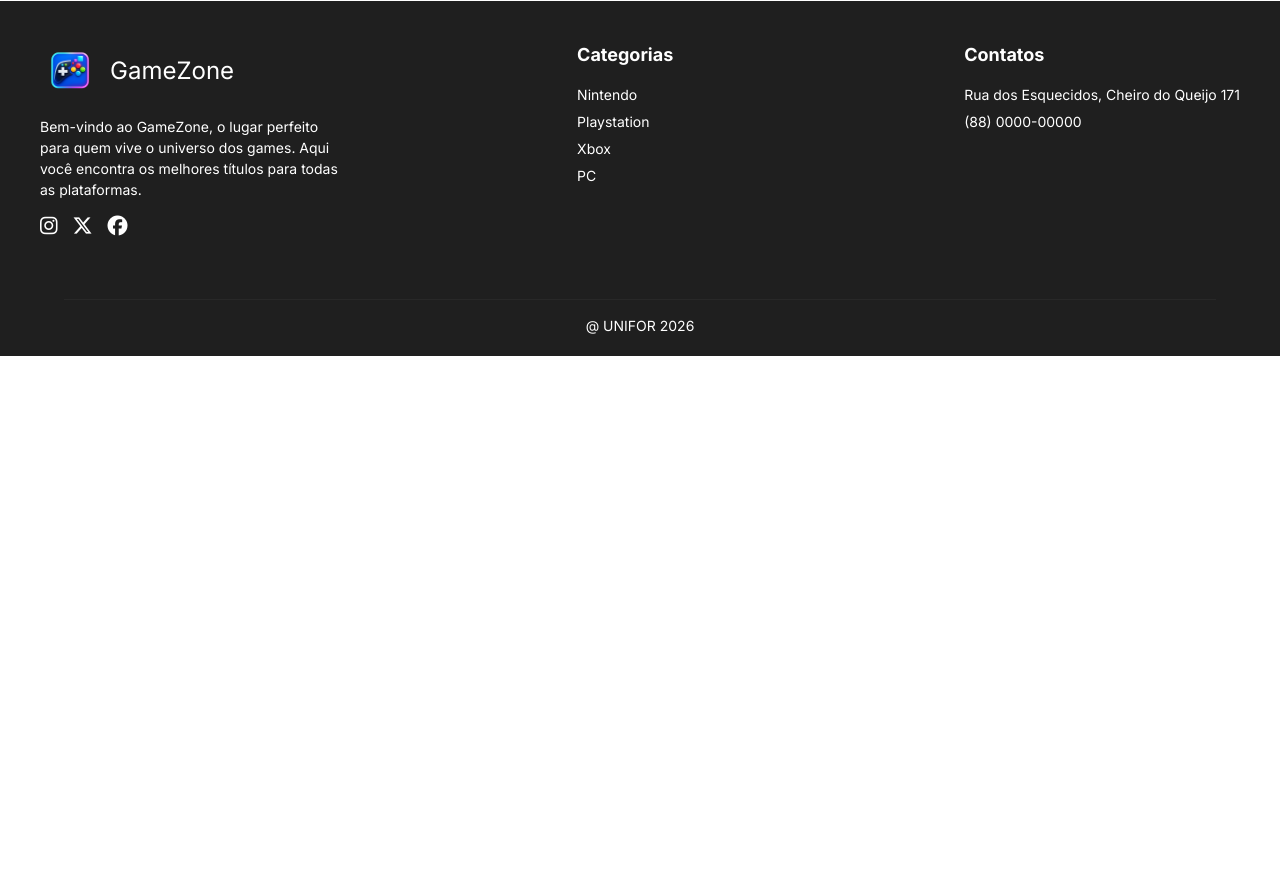
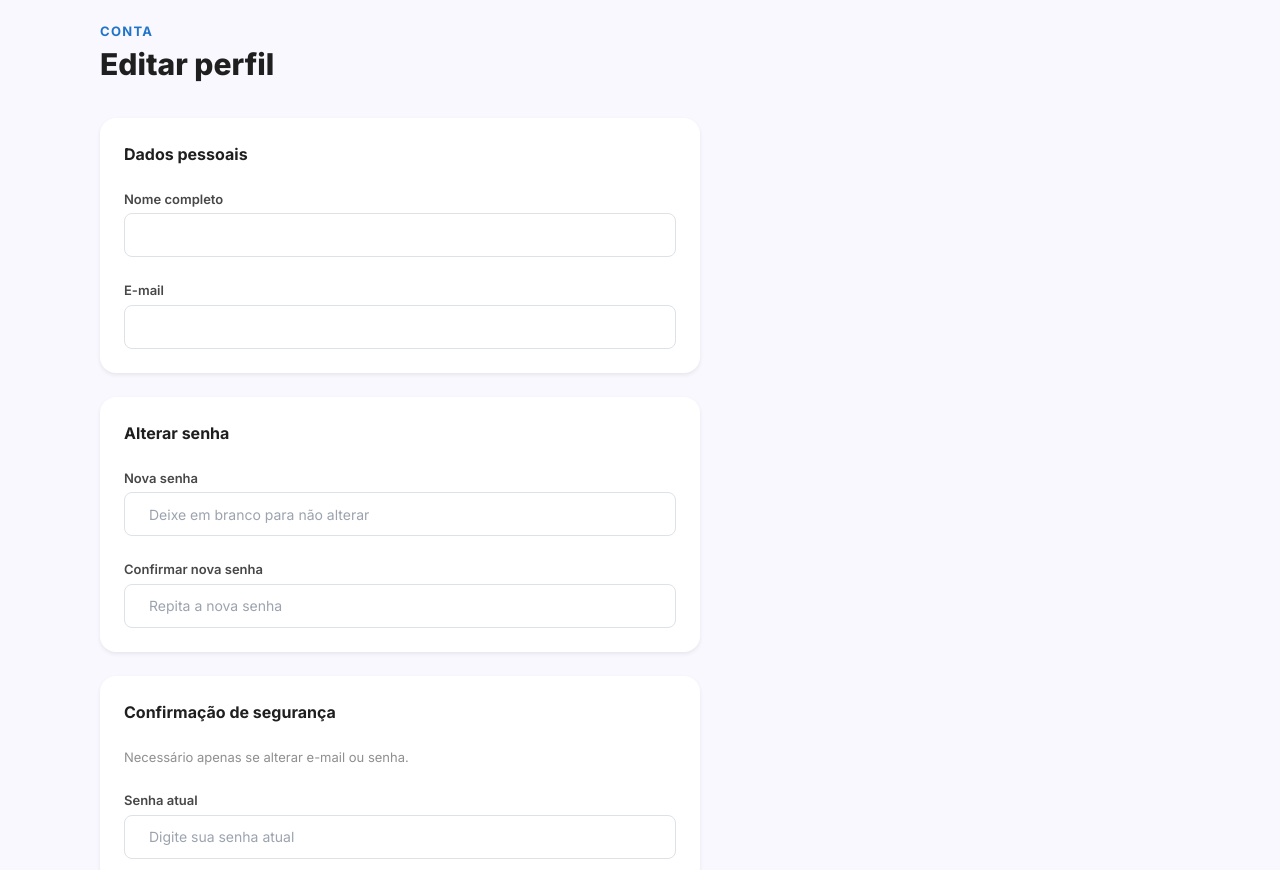
Before and after one commit to Brendadosanjos/GameZone, a React (Vite) app in the folder frontend/: page /perfil in a window 1280 px wide. Shown: the part 226-1096 px from the top of the page. Before the commit the page ends 800 px from the top, so only its background shows below. Built offline with nearby package versions, Linux system fonts and the light colour scheme; no server answers; the database is empty; sample sign-in values are in the browser's storage; some icons are missing; a web font is replaced by a local one.

Commit message:
Inclusão tela editar cadastro

```diff
--- a/frontend/src/App.jsx
+++ b/frontend/src/App.jsx
@@ -14,9 +14,9 @@ import CategoryPage from "./Pages/CategoryPage";
 import Login from "./Pages/Login";
 import Cadastro from "./Pages/Cadastro";
 import CheckoutSubscription from "./Pages/CheckoutSubscription";
+import EditarPerfil from "./Pages/EditarPerfil";
 
 import ProtectedRoute from "./Components/ProtectedRoute";
-
 
 function App() {
   return (
@@ -30,41 +30,11 @@ function App() {
           <Route path="/categorias" element={<CategoryPage />} />
 
           {/* Rotas protegidas */}
-          <Route
-            path="/carrinho"
-            element={
-              <ProtectedRoute>
-                <Cart />
-              </ProtectedRoute>
-            }
-          />
-
-          <Route
-            path="/pedidos"
-            element={
-              <ProtectedRoute>
-                <Orders />
-              </ProtectedRoute>
-            }
-          />
-
-          <Route
-            path="/checkout"
-            element={
-              <ProtectedRoute>
-                <Checkout />
-              </ProtectedRoute>
-            }
-          />
-
-          <Route
-            path="/checkout-assinatura"
-            element={
-              <ProtectedRoute>
-                <CheckoutSubscription />
-              </ProtectedRoute>
-            }
-          />
+          <Route path="/carrinho" element={<ProtectedRoute><Cart /></ProtectedRoute>} />
+          <Route path="/pedidos" element={<ProtectedRoute><Orders /></ProtectedRoute>} />
+          <Route path="/checkout" element={<ProtectedRoute><Checkout /></ProtectedRoute>} />
+          <Route path="/checkout-assinatura" element={<ProtectedRoute><CheckoutSubscription /></ProtectedRoute>} />
+          <Route path="/perfil" element={<ProtectedRoute><EditarPerfil /></ProtectedRoute>} />
 
           {/* Rotas públicas */}
           <Route path="/login" element={<Login />} />
--- a/frontend/src/Components/NavBar.jsx
+++ b/frontend/src/Components/NavBar.jsx
@@ -7,22 +7,17 @@ import { collection, query, where, onSnapshot } from "firebase/firestore";
 import { useAuth } from "../context/AuthContext";
 import "../Styles/Navbar.css";
 
-const USER_ID = "user1";
-
 export default function NavBar() {
   const { user, profile, logout } = useAuth();
   const navigate = useNavigate();
   const [cartCount, setCartCount] = useState(0);
 
-  const userId = user?.uid || USER_ID;
-
   useEffect(() => {
-    const unsubscribe = onSnapshot(collection(db, "cart"), (snap) => {
-      setCartCount(snap.size);
-    });
-
+    if (!user?.uid) { setCartCount(0); return; }
+    const q = query(collection(db, "cart"), where("userId", "==", user.uid));
+    const unsubscribe = onSnapshot(q, (snap) => setCartCount(snap.size));
     return () => unsubscribe();
-  }, []);
+  }, [user?.uid]);
 
   async function handleLogout() {
     await logout();
@@ -72,27 +67,24 @@ export default function NavBar() {
             </button>
           </form>
 
-
           <div className="flex items-center gap-4">
             {user ? (
-
               <>
-                <div className="flex items-center gap-2">
+                {/* Avatar clicável que leva para editar perfil */}
+                <Link to="/perfil" className="flex items-center gap-2 no-underline">
                   <div className="w-[34px] h-[34px] rounded-full bg-[#2074c9] flex items-center justify-center text-white font-bold text-[14px]">
                     {firstName?.[0]?.toUpperCase() || "U"}
                   </div>
                   <div className="flex flex-col leading-tight">
                     <span className="text-[#8F8F8F] text-[11px]">Olá,</span>
-                    <span className="text-[#1F1F1F] font-bold text-[14px]">
-                      {firstName}
-                    </span>
+                    <span className="text-[#1F1F1F] font-bold text-[14px]">{firstName}</span>
                   </div>
                   {profile?.isSubscriber && (
                     <span className="bg-[#E7FF86] text-black text-[10px] font-bold px-2 py-0.5 rounded-full uppercase tracking-wide">
                       Premium
                     </span>
                   )}
-                </div>
+                </Link>
 
                 <button
                   onClick={handleLogout}
@@ -102,7 +94,6 @@ export default function NavBar() {
                 </button>
               </>
             ) : (
-
               <>
                 <Link
                   to="/cadastro"
@@ -133,42 +124,15 @@ export default function NavBar() {
         </div>
 
         <div className="flex flex-wrap gap-[32px] mt-[40px] mb-[21px]">
-          <Link
-            className="text-[#474747] hover:text-[#2074c9] no-underline"
-            to="/"
-          >
-            Home
-          </Link>
-          <Link
-            className="text-[#474747] hover:text-[#2074c9] no-underline"
-            to="/assinatura"
-          >
-            Assinatura
-          </Link>
-          <Link
-            className="text-[#474747] hover:text-[#2074c9] no-underline"
-            to="/productlist"
-          >
-            Produtos
-          </Link>
-          <Link
-            className="text-[#474747] hover:text-[#2074c9] no-underline"
-            to="/categorias"
-          >
-          Categorias
-          </Link>
-          <Link
-            className="text-[#474747] hover:text-[#2074c9] no-underline"
-            to="/carrinho"
-          >
-            Carrinho
-          </Link>
-          <Link
-            className="text-[#474747] hover:text-[#2074c9] no-underline"
-            to="/pedidos"
-          >
-            Meus pedidos
-          </Link>
+          <Link className="text-[#474747] hover:text-[#2074c9] no-underline" to="/">Home</Link>
+          <Link className="text-[#474747] hover:text-[#2074c9] no-underline" to="/assinatura">Assinatura</Link>
+          <Link className="text-[#474747] hover:text-[#2074c9] no-underline" to="/productlist">Produtos</Link>
+          <Link className="text-[#474747] hover:text-[#2074c9] no-underline" to="/categorias">Categorias</Link>
+          <Link className="text-[#474747] hover:text-[#2074c9] no-underline" to="/carrinho">Carrinho</Link>
+          <Link className="text-[#474747] hover:text-[#2074c9] no-underline" to="/pedidos">Meus pedidos</Link>
+          {user && (
+            <Link className="text-[#474747] hover:text-[#2074c9] no-underline" to="/perfil">Meu perfil</Link>
+          )}
         </div>
       </div>
     </>
--- /dev/null
+++ b/frontend/src/Pages/EditarPerfil.jsx
@@ -0,0 +1,190 @@
+import { useState } from "react";
+import { useNavigate } from "react-router-dom";
+import { useAuth } from "../context/AuthContext";
+import { auth, db } from "../firebase";
+import { updatePassword, updateEmail, reauthenticateWithCredential, EmailAuthProvider } from "firebase/auth";
+import { doc, updateDoc } from "firebase/firestore";
+import NavBar from "../Components/NavBar";
+import Footer from "../Components/Footer";
+
+export default function EditarPerfil() {
+  const { user, profile } = useAuth();
+  const navigate = useNavigate();
+
+  const [name, setName] = useState(profile?.name || "");
+  const [email, setEmail] = useState(user?.email || "");
+  const [senhaAtual, setSenhaAtual] = useState("");
+  const [novaSenha, setNovaSenha] = useState("");
+  const [confirmarSenha, setConfirmarSenha] = useState("");
+  const [loading, setLoading] = useState(false);
+  const [success, setSuccess] = useState(false);
+  const [error, setError] = useState("");
+
+  async function handleSave() {
+    setError("");
+
+    if (!name.trim()) return setError("O nome não pode estar vazio.");
+    if (!email.trim() || !email.includes("@")) return setError("Digite um e-mail válido.");
+    if (novaSenha && novaSenha.length < 6) return setError("A nova senha deve ter pelo menos 6 caracteres.");
+    if (novaSenha && novaSenha !== confirmarSenha) return setError("As senhas não coincidem.");
+    if ((novaSenha || email !== user.email) && !senhaAtual) return setError("Digite sua senha atual para confirmar as alterações.");
+
+    setLoading(true);
+
+    try {
+      // Reautenticar se for mudar email ou senha
+      if (novaSenha || email !== user.email) {
+        const credential = EmailAuthProvider.credential(user.email, senhaAtual);
+        await reauthenticateWithCredential(auth.currentUser, credential);
+      }
+
+      // Atualizar nome no Firestore
+      if (name.trim() !== profile?.name) {
+        await updateDoc(doc(db, "users", user.uid), { name: name.trim() });
+      }
+
+      // Atualizar email no Firebase Auth
+      if (email !== user.email) {
+        await updateEmail(auth.currentUser, email.trim().toLowerCase());
+        await updateDoc(doc(db, "users", user.uid), { email: email.trim().toLowerCase() });
+      }
+
+      // Atualizar senha
+      if (novaSenha) {
+        await updatePassword(auth.currentUser, novaSenha);
+      }
+
+      setSuccess(true);
+      setSenhaAtual("");
+      setNovaSenha("");
+      setConfirmarSenha("");
+      setTimeout(() => setSuccess(false), 3000);
+    } catch (err) {
+      if (err.code === "auth/wrong-password" || err.code === "auth/invalid-credential") {
+        setError("Senha atual incorreta.");
+      } else if (err.code === "auth/email-already-in-use") {
+        setError("Este e-mail já está em uso por outra conta.");
+      } else {
+        setError("Erro ao salvar alterações. Tente novamente.");
+      }
+    } finally {
+      setLoading(false);
+    }
+  }
+
+  return (
+    <div className="bg-[#F9F8FE] min-h-screen">
+      <NavBar />
+
+      <div className="px-[100px] py-[40px]">
+        <div className="mb-[36px]">
+          <p className="text-[#2074c9] font-bold text-[13px] uppercase tracking-widest mb-1">Conta</p>
+          <h1 className="text-[#1F1F1F] font-extrabold text-[30px]">Editar perfil</h1>
+        </div>
+
+        <div className="max-w-[600px] flex flex-col gap-6">
+
+          {/* Dados pessoais */}
+          <div className="bg-white rounded-[16px] p-6 shadow-sm flex flex-col gap-4">
+            <p className="text-[#1F1F1F] font-bold text-[16px]">Dados pessoais</p>
+
+            <div>
+              <label className="text-[#474747] text-[13px] font-semibold mb-1 block">Nome completo</label>
+              <input
+                type="text"
+                value={name}
+                onChange={(e) => setName(e.target.value)}
+                className="w-full h-[44px] border border-[#E8E8E8] rounded-[8px] px-4 text-[14px] outline-none focus:border-[#2074c9] transition-colors"
+              />
+            </div>
+
+            <div>
+              <label className="text-[#474747] text-[13px] font-semibold mb-1 block">E-mail</label>
+              <input
+                type="email"
+                value={email}
+                onChange={(e) => setEmail(e.target.value)}
+                className="w-full h-[44px] border border-[#E8E8E8] rounded-[8px] px-4 text-[14px] outline-none focus:border-[#2074c9] transition-colors"
+              />
+            </div>
+          </div>
+
+          {/* Alterar senha */}
+          <div className="bg-white rounded-[16px] p-6 shadow-sm flex flex-col gap-4">
+            <p className="text-[#1F1F1F] font-bold text-[16px]">Alterar senha</p>
+
+            <div>
+              <label className="text-[#474747] text-[13px] font-semibold mb-1 block">Nova senha</label>
+              <input
+                type="password"
+                value={novaSenha}
+                onChange={(e) => setNovaSenha(e.target.value)}
+                placeholder="Deixe em branco para não alterar"
+                className="w-full h-[44px] border border-[#E8E8E8] rounded-[8px] px-4 text-[14px] outline-none focus:border-[#2074c9] transition-colors"
+              />
+            </div>
+
+            <div>
+              <label className="text-[#474747] text-[13px] font-semibold mb-1 block">Confirmar nova senha</label>
+              <input
+                type="password"
+                value={confirmarSenha}
+                onChange={(e) => setConfirmarSenha(e.target.value)}
+                placeholder="Repita a nova senha"
+                className="w-full h-[44px] border border-[#E8E8E8] rounded-[8px] px-4 text-[14px] outline-none focus:border-[#2074c9] transition-colors"
+              />
+            </div>
+          </div>
+
+          {/* Confirmação de segurança */}
+          <div className="bg-white rounded-[16px] p-6 shadow-sm flex flex-col gap-4">
+            <p className="text-[#1F1F1F] font-bold text-[16px]">Confirmação de segurança</p>
+            <p className="text-[#8F8F8F] text-[13px]">Necessário apenas se alterar e-mail ou senha.</p>
+
+            <div>
+              <label className="text-[#474747] text-[13px] font-semibold mb-1 block">Senha atual</label>
+              <input
+                type="password"
+                value={senhaAtual}
+                onChange={(e) => setSenhaAtual(e.target.value)}
+                placeholder="Digite sua senha atual"
+                className="w-full h-[44px] border border-[#E8E8E8] rounded-[8px] px-4 text-[14px] outline-none focus:border-[#2074c9] transition-colors"
+              />
+            </div>
+          </div>
+
+          {error && (
+            <div className="bg-red-50 border border-red-200 rounded-[10px] px-4 py-3">
+              <p className="text-red-600 text-[13px] font-semibold">{error}</p>
+            </div>
+          )}
+
+          {success && (
+            <div className="bg-green-50 border border-green-200 rounded-[10px] px-4 py-3">
+              <p className="text-green-600 text-[13px] font-semibold">✅ Perfil atualizado com sucesso!</p>
+            </div>
+          )}
+
+          <div className="flex gap-3">
+            <button
+              onClick={handleSave}
+              disabled={loading}
+              className="flex-1 h-[52px] bg-[#2074c9] hover:bg-[#1a5faa] disabled:opacity-50 text-white font-bold text-[15px] rounded-[10px] transition-colors duration-200"
+            >
+              {loading ? "Salvando..." : "Salvar alterações"}
+            </button>
+            <button
+              onClick={() => navigate(-1)}
+              className="h-[52px] px-6 border-2 border-[#E8E8E8] hover:border-[#2074c9] text-[#474747] hover:text-[#2074c9] font-semibold text-[14px] rounded-[10px] transition-colors duration-200"
+            >
+              Cancelar
+            </button>
+          </div>
+
+        </div>
+      </div>
+
+      <Footer />
+    </div>
+  );
+}
```
